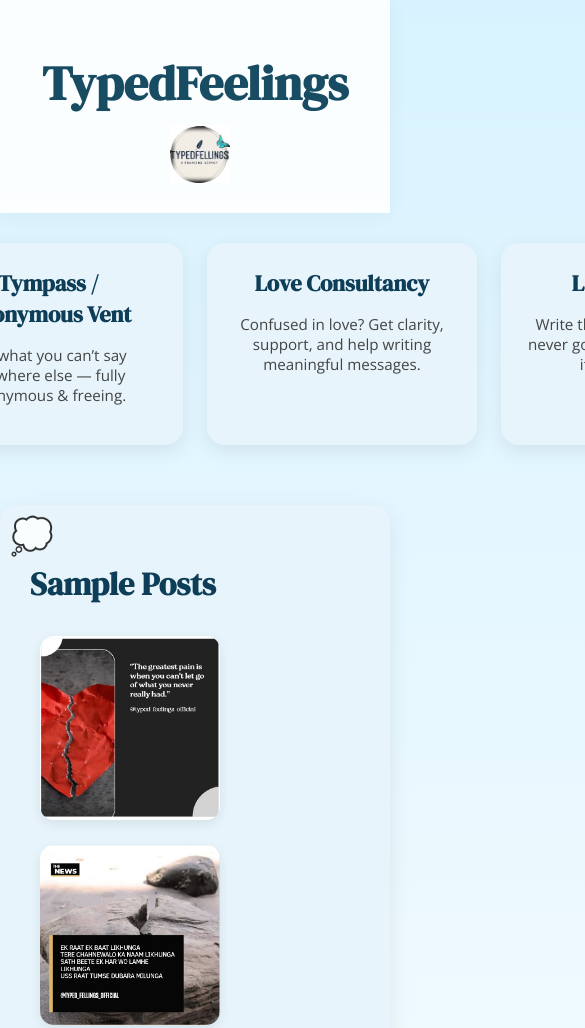
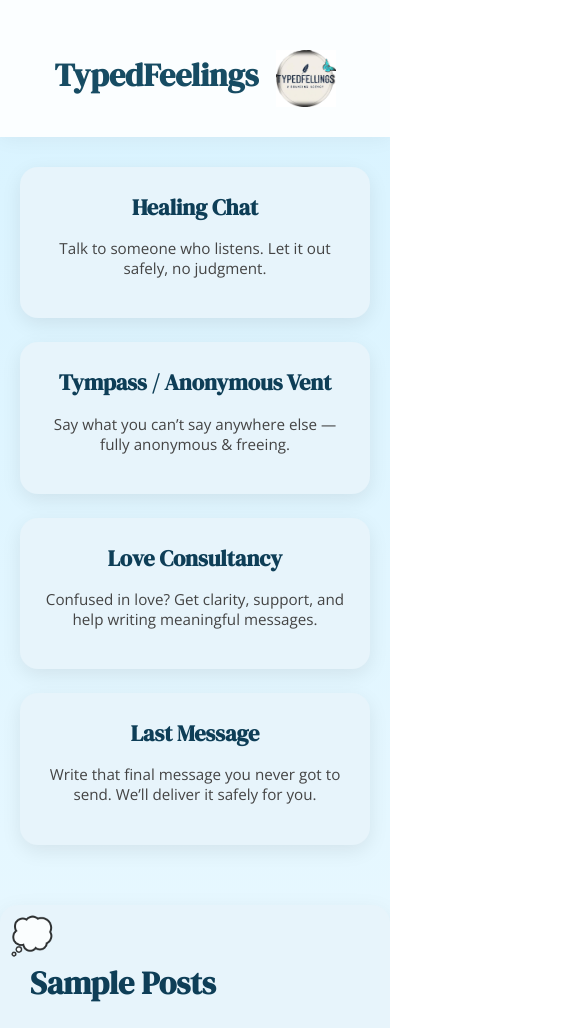
Before and after one commit to here-withyou/here-withyou.github.io., a plain HTML site: page index.html in a window 390 px wide. Shown: the top 1028 px of the page, 585 px wide, since content can reach past the window. Drawn offline with nearby package versions, Linux system fonts and the light colour scheme.

Commit message:
Add files via upload

```diff
--- a/index.html
+++ b/index.html
@@ -36,7 +36,7 @@
     .cards {
       display: flex;
       justify-content: center;
-      flex-wrap: nowrap;
+      flex-wrap: wrap; /* ✅ allows wrapping on small screens */
       gap: 1.5rem;
       padding: 30px 20px;
       max-width: 1200px;
@@ -150,6 +150,28 @@
       50% { transform: translateY(-10px); }
       100% { transform: translateY(0px); }
     }
+
+    /* ✅ Mobile-friendly adjustments */
+    @media screen and (max-width: 600px) {
+      header h1 {
+        font-size: 2em;
+      }
+
+      .card-box {
+        width: 90%;
+        max-width: none;
+      }
+
+      .posts img {
+        width: 100%;
+        max-width: 300px;
+      }
+
+      .contact a {
+        display: block;
+        margin: 10px auto;
+      }
+    }
   </style>
 </head>
 <body>
@@ -157,6 +179,7 @@
     <h1>TypedFeelings <img src="LOGO.PNG" alt="Logo" /></h1>
   </header>
 
+  <!-- Services Cards -->
   <div class="cards">
     <div class="card-box" onclick="location.href='healing.html'">
       <h3>Healing Chat</h3>
@@ -176,6 +199,7 @@
     </div>
   </div>
 
+  <!-- Sample Posts Section -->
   <section class="card posts">
     <span class="emoji emoji1">💭</span>
     <span class="emoji emoji2">🧠</span>
@@ -185,6 +209,7 @@
     <img src="post3.jpeg" alt="Post 3">
   </section>
 
+  <!-- Contact Section -->
   <section class="card contact">
     <span class="emoji emoji2">💬</span>
     <span class="emoji emoji3">✨</span>
@@ -194,6 +219,7 @@
     <a href="https://www.instagram.com/typed_feelings_official?igsh=bWp4OXh3dnl2anB1" target="_blank">GMAIL SUPPORT</a>
   </section>
 
+  <!-- Footer -->
   <footer>
     Privacy: All chats are anonymous. No data is stored. Your feelings are safe here. ❤️
   </footer>
```
